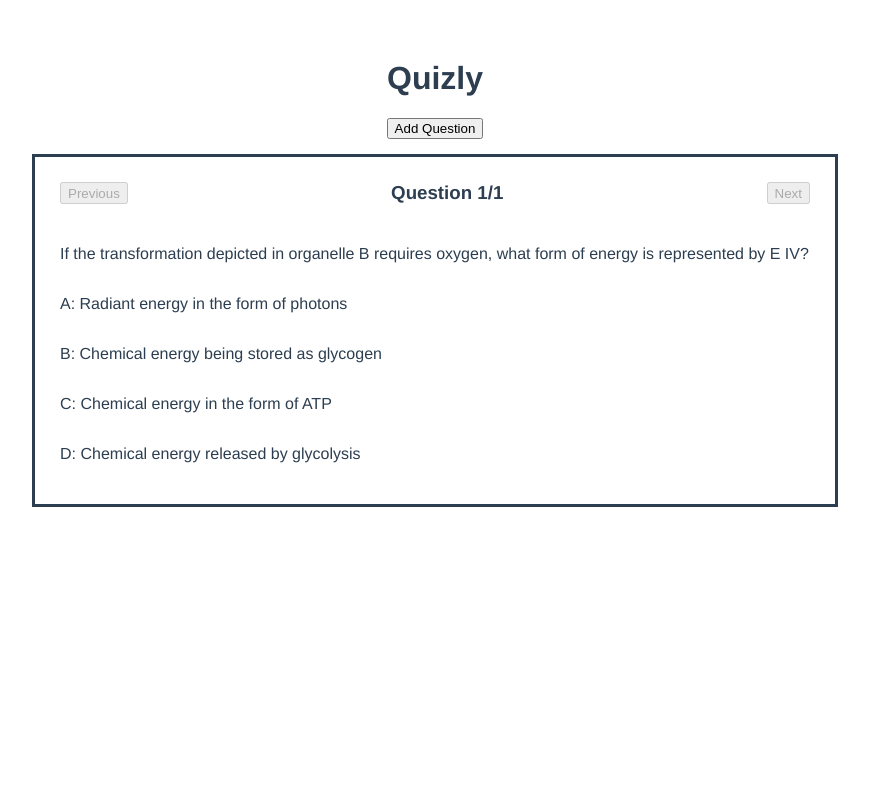
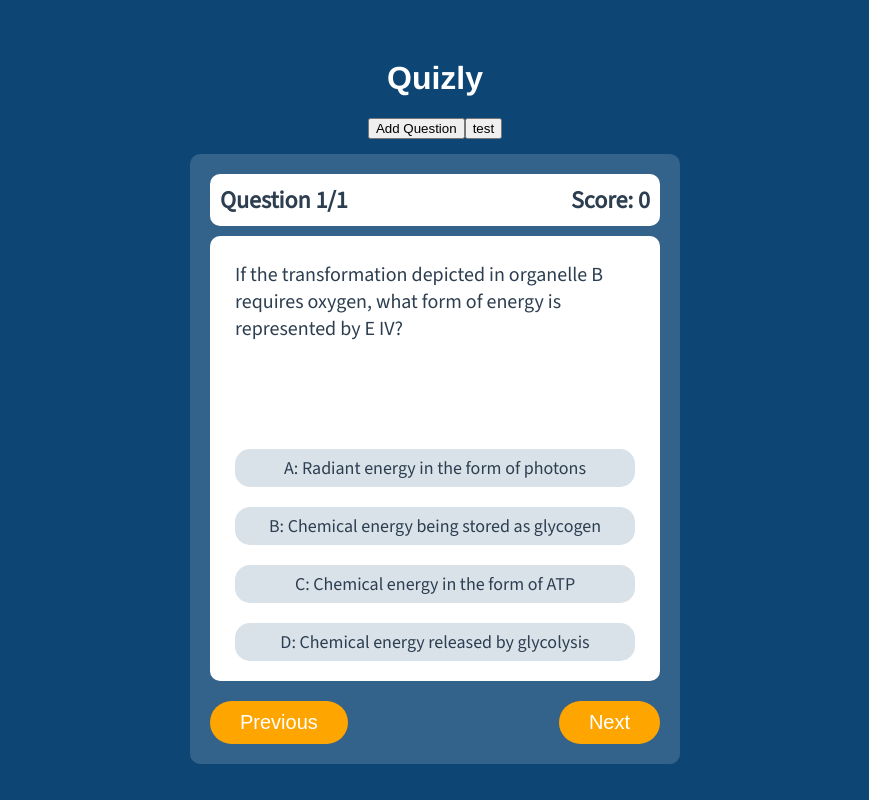
Before and after one commit to jyliao369/QuizAppVue, a Vue app: page / in a window 1280 px wide. Shown: the whole page, without its empty margins (205-1074 px from the left). Built offline with nearby package versions, Linux system fonts and the light colour scheme.

Commit message:
adjusted front end gave it styling need to work on score

```diff
--- a/src/App.vue
+++ b/src/App.vue
@@ -16,6 +16,7 @@ export default {
 body {
   margin: 0px;
   padding: 0px;
+  background: #0d4574;
 }
 #app {
   font-family: Avenir, Helvetica, Arial, sans-serif;
--- a/src/components/Quiz.vue
+++ b/src/components/Quiz.vue
@@ -2,19 +2,62 @@
   <div v-if="showModal">
     <Modal @close="addQuestion" @showQuestion="showQuestion" />
   </div>
-  <h1>Quizly</h1>
+  <div class="title"><h1>Quizly</h1></div>
+
   <div class="addQues">
+    <!-- <button @click="addQuiz">Add New Quiz</button> -->
     <button @click="addQuestion">Add Question</button>
+    <button @click="testScore">test</button>
   </div>
 
-  <div class="outContainer">
+  <div class="overCont">
     <div class="container">
-      <div class="btn">
+      <!-- THIS IS THE SCOPRE SECTION -->
+      <div class="infoHead">
+        <div>
+          <h2>Question {{ b }}/{{ this.questions.length }}</h2>
+        </div>
+        <div>
+          <h2>Score: {{ score }}</h2>
+        </div>
+      </div>
+      <!-- THIS IS THE QUESTION AND ANSWER SECTION -->
+      <div class="quesContainer">
+        <div
+          class="question"
+          v-for="(question, index) in questions.slice(a, b)"
+          :key="index"
+        >
+          <div class="quesTitle">
+            <p>{{ question.question }}</p>
+          </div>
+          <div class="choiceCont">
+            <div class="choice">
+              <p @click="checkCorrect('A')">A: {{ question.ansA }}</p>
+            </div>
+            <div class="choice">
+              <p @click="checkCorrect('B')">B: {{ question.ansB }}</p>
+            </div>
+            <div class="choice">
+              <p @click="checkCorrect('C')">C: {{ question.ansC }}</p>
+            </div>
+            <div class="choice">
+              <p @click="checkCorrect('D')">D: {{ question.ansD }}</p>
+            </div>
+          </div>
+        </div>
+      </div>
+      <!-- THIS IS THE BUTTON SECTION -->
+      <div class="btnContainer">
+        <div class="btnBackground">
           <button v-if="this.b === 1" :disabled="true" @click="prevQuestion">
             Previous
           </button>
-        <button v-else :disabled="false" @click="prevQuestion">Previous</button>
-        <h3>Question {{ b }}/{{ this.questions.length }}</h3>
+          <button v-else :disabled="false" @click="prevQuestion">
+            Previous
+          </button>
+        </div>
+        <div class="btnBackground">
           <button
             v-if="this.b <= this.questions.length - 1"
             :disabled="false"
@@ -24,19 +67,24 @@
           </button>
           <button v-else :disabled="true" @click="prevQuestion">Next</button>
         </div>
-      <div
-        class="quesContainer"
-        v-for="(question, index) in questions.slice(a, b)"
-        :key="index"
-      >
-        <p>{{ question.question }}</p>
-        <p @click="checkCorrect('A')">A: {{ question.ansA }}</p>
-        <p @click="checkCorrect('B')">B: {{ question.ansB }}</p>
-        <p @click="checkCorrect('C')">C: {{ question.ansC }}</p>
-        <p @click="checkCorrect('D')">D: {{ question.ansD }}</p>
       </div>
     </div>
   </div>
+
+  <!-- <div class="outContainer">
+    <div class="container">
+
+    </div>
+  </div> -->
+  <!-- <div
+    class="quizContainer"
+    v-for="(quiz, index) in testArray"
+    :key="index"
+    v-cloak
+  >
+    {{ testArray[index] }}
+    {{ testArray[index].length }}
+  </div> -->
 </template>
 
 <script>
@@ -49,6 +97,14 @@ export default {
   data() {
     return {
       showModal: false,
+      testArray: [
+        {
+          Chemistry: [],
+        },
+        {
+          Biology: [],
+        },
+      ],
       questions: [
         {
           question:
@@ -63,6 +119,7 @@ export default {
       a: 0,
       b: 1,
       index: 0,
+      score: 0,
     };
   },
   methods: {
@@ -100,36 +157,104 @@ export default {
         console.log("Incorrect");
       }
     },
+    addQuiz() {
+      let Math = [];
+      this.testArray.push({ Math });
+      console.log(this.testArray);
+    },
+    testHandle() {
+      this.testArray[0].test1.push({ question: "hello", reponse: "goodbye" });
+      this.testArray[0].test2.push({ question: "goodbye", reponse: "hello" });
+      console.log(this.testArray[0].test1[0]);
+      console.log(this.testArray[0].test2[0]);
+    },
+    testScore() {
+      this.score = this.score + 100;
+    },
   },
 };
 </script>
 
 <!-- Add "scoped" attribute to limit CSS to this component only -->
 <style scoped>
-.btn {
+@import url("https://fonts.googleapis.com/css2?family=Gochi+Hand&family=Source+Sans+3&display=swap");
+.title h1 {
+  color: white;
+}
+.overCont {
   display: flex;
+  justify-content: center;
+  margin: 15px;
+}
+.container {
+  width: 450px;
+  font-family: "Source Sans 3";
+  padding: 20px;
+  background: #33628a;
+  border-radius: 10px;
+}
+.btnContainer {
+  display: flex;
+  flex-direction: row;
   justify-content: space-between;
-  margin-bottom: 25px;
+  border-radius: 10px;
 }
-.btn h3 {
+.btnBackground button {
+  background: orange;
+  border: none;
+  color: white;
+  padding: 10px;
+  padding-left: 30px;
+  padding-right: 30px;
+  border-radius: 25px;
+  font-size: 20px;
+}
+.infoHead {
+  display: flex;
+  flex-direction: row;
+  justify-content: space-between;
+  text-align: left;
+  padding: 10px;
+  background: white;
+  margin-bottom: 10px;
+  border-radius: 10px;
+}
+.infoHead h2 {
   margin: 0px;
 }
-.outContainer {
-  display: flex;
-  justify-content: center;
+.quesContainer {
+  background: white;
+  padding: 10px;
+  border-radius: 10px;
+  margin-bottom: 20px;
 }
-.container {
+.question {
   display: flex;
   flex-direction: column;
-  justify-content: center;
-  border-style: solid;
-  width: 750px;
-  padding: 25px;
-  margin: 15px;
+  height: 425px;
+  justify-content: space-between;
 }
-.quesContainer {
+.quesTitle {
+  text-align: left;
+  padding: 15px;
+}
+.quesTitle p {
+  font-size: 20px;
+  margin: 0px;
+}
+.choiceCont {
   display: flex;
   flex-direction: column;
-  align-items: flex-start;
+  align-items: center;
+}
+.choice {
+  border-radius: 15px;
+  width: 400px;
+  margin: 10px;
+  background: #d9e2e9;
+}
+.choice p {
+  margin: 7px;
+  font-size: 18px;
 }
 </style>
```
Lines whose indentation alone changed are shown as unchanged.
